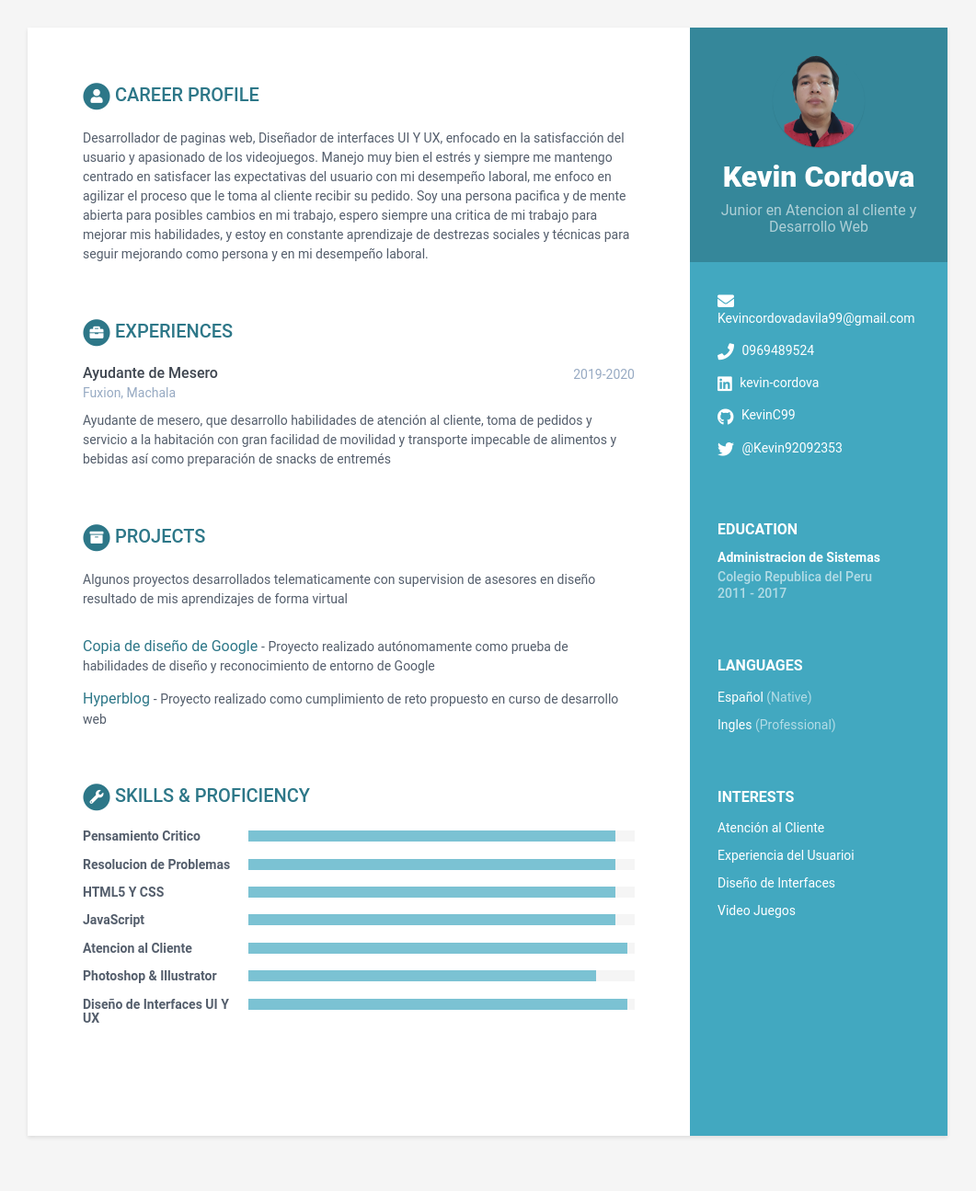
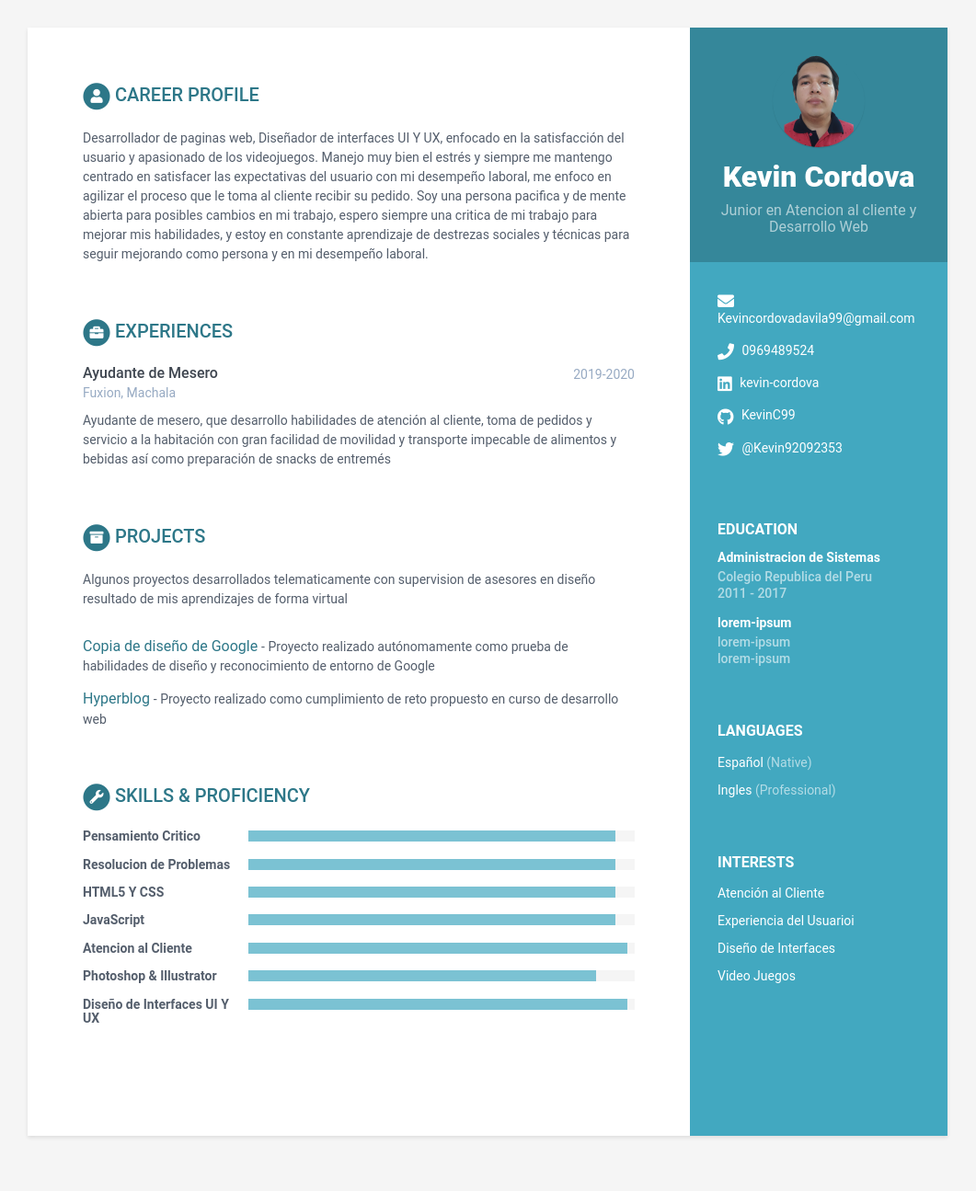
Before and after one commit to KevinC99/good-birch-4e19a, a Jekyll site: the page built from index.html, in a window 1280 px wide. Shown: the whole page at 92% size, without its empty margins (110-1171 px from the left). Built offline with Jekyll 4.4.1, drawn with Linux system fonts in a browser that asks for light colours.

Commit message:
data.yml: updated education

```diff
--- a/_data/data.yml
+++ b/_data/data.yml
@@ -53,6 +53,12 @@ education:
         - Bullet point
     degree: Administracion de Sistemas
     university: Colegio Republica del Peru
+  - degree: lorem-ipsum
+    university: lorem-ipsum
+    time: lorem-ipsum
+    details: >-
+      Lorem ipsum dolor sit amet, consectetur adipiscing elit, sed do eiusmod
+      tempor incididunt ut labore et dolore magna aliqua.
 experiences:
   - role: Ayudante de Mesero
     time: 2019-2020
```
